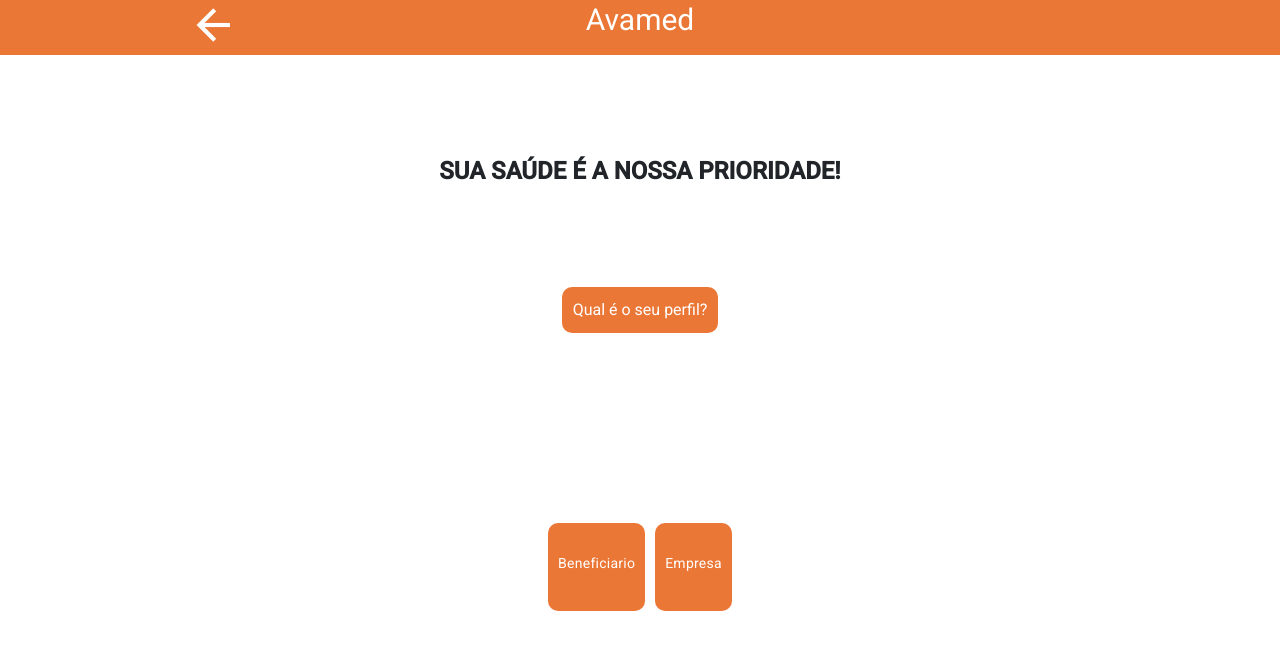
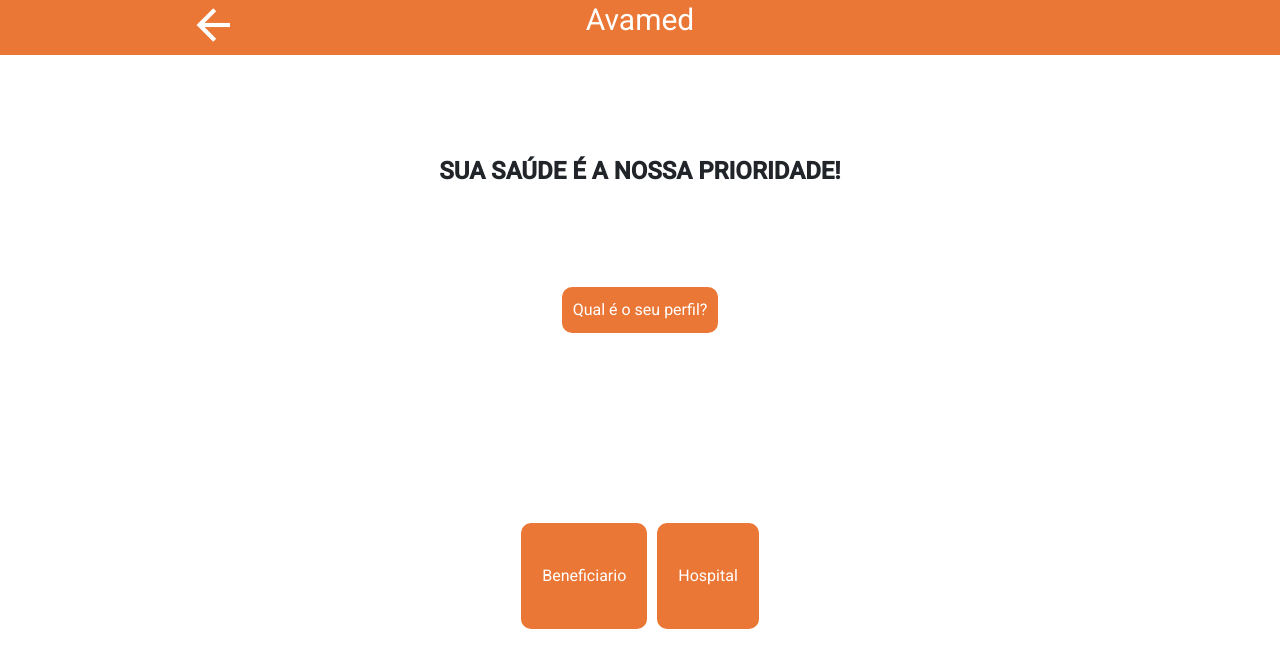
Before and after one commit to monteirocamis/avamed, an Angular app in the folder front-avamed/: page /home in a window 1280 px wide. Shown: the top 668 px of the page. Built offline with nearby package versions, Linux system fonts and the light colour scheme.

Commit message:
nevegacao home

```diff
--- a/front-avamed/src/app/agendamento/agendamento.component.html
+++ b/front-avamed/src/app/agendamento/agendamento.component.html
@@ -51,7 +51,8 @@
      </div>
 
      <fieldset >
-      <!-- <legend>Ativo </legend> -->
+
+
       <div class="col">
         <label for="disabledSelect" class="form-label"> Ativo </label>
         <select id="" class="form-control col">
@@ -63,6 +64,7 @@
     </fieldset>
       </div>
 
+      <!-- ADICIONAR MODAL -->
       <div class="d-grid gap-2 mx-auto">
         <button class="btn btn-form" type="button" >
           Enviar
--- a/front-avamed/src/app/cadastro-especialidade/cadastro-especialidade.component.html
+++ b/front-avamed/src/app/cadastro-especialidade/cadastro-especialidade.component.html
@@ -44,31 +44,17 @@
     </div>
 
 
-   <!-- Button trigger modal -->
-<button type="button" class="btn btn-primary" data-toggle="modal" data-target="#exampleModalCenter">
-  Launch demo modal
-</button>
+    <!-- ADICIONAR MODAL -->
+    <div class="d-grid gap-2 mx-auto">
+      <button class="btn btn-form" type="button" >
+        Enviar
+      </button>
+      </div>
 
-<!-- Modal -->
-<div class="modal fade" id="exampleModalCenter" tabindex="-1" role="dialog" aria-labelledby="exampleModalCenterTitle" aria-hidden="true">
-  <div class="modal-dialog modal-dialog-centered" role="document">
-    <div class="modal-content">
-      <div class="modal-header">
-        <h5 class="modal-title" id="exampleModalLongTitle">Modal title</h5>
-        <button type="button" class="close" data-dismiss="modal" aria-label="Close">
-          <span aria-hidden="true">&times;</span>
-        </button>
-      </div>
-      <div class="modal-body">
-        ...
-      </div>
-      <div class="modal-footer">
-        <button type="button" class="btn btn-secondary" data-dismiss="modal">Close</button>
-        <button type="button" class="btn btn-primary">Save changes</button>
-      </div>
-    </div>
-  </div>
-</div>
+
+
+
 
   </form>
+
 </div>
--- a/front-avamed/src/app/cadastro-profissional/cadastro-profissional.component.html
+++ b/front-avamed/src/app/cadastro-profissional/cadastro-profissional.component.html
@@ -66,10 +66,9 @@
      </div>
 
 
-      <!-- <legend>Ativo </legend> -->
-
       </div>
 
+      <!-- ADICIONAR MODAL -->
       <div class="d-grid gap-2 mx-auto">
         <button class="btn btn-form" type="button" >
           Enviar
--- a/front-avamed/src/app/home/home.component.html
+++ b/front-avamed/src/app/home/home.component.html
@@ -14,13 +14,18 @@
     <form class="form">
       <div class="row">
         <div class="col mb-3 bg-avamed beneficiario">
-          <label for="beneficiario" class="form-label">Beneficiario </label>
+          <button class="btn btn-form" type="button" (click)="navigateBeneficiario()">
+            Beneficiario
+          </button>
           <i class="bi bi-person"></i>
 
        </div>
 
        <div class="col mb-3 bg-avamed">
-        <label for="Empresa" class="form-label">Empresa </label>
+        <button class="btn btn-form" type="button" (click)="navigateHospital()">
+          Hospital
+        </button>
+        <!-- <label for="Empresa" class="form-label" type="button"  (click)="navigateHospital()">Hospital</label> -->
         <i class="bi bi-building"></i>
      </div>
       </div>
--- a/front-avamed/src/app/home/home.component.ts
+++ b/front-avamed/src/app/home/home.component.ts
@@ -1,4 +1,5 @@
 import { Component } from '@angular/core';
+import { Router  } from '@angular/router';
 
 @Component({
   selector: 'app-home',
@@ -6,5 +7,14 @@ import { Component } from '@angular/core';
   styleUrls: ['./home.component.css']
 })
 export class HomeComponent {
+  navigateBeneficiario(){
+    this.router.navigate(['beneficiario'])
+  }
+  navigateHospital(){
+    this.router.navigate(['hospital'])
+  }
 
+  constructor(private router: Router ){
+
+  }
 }
```
Also changed, not shown: front-avamed/src/app/cadastro-especialidade/cadastro-especialidade.component.css (line endings or trailing spaces).
